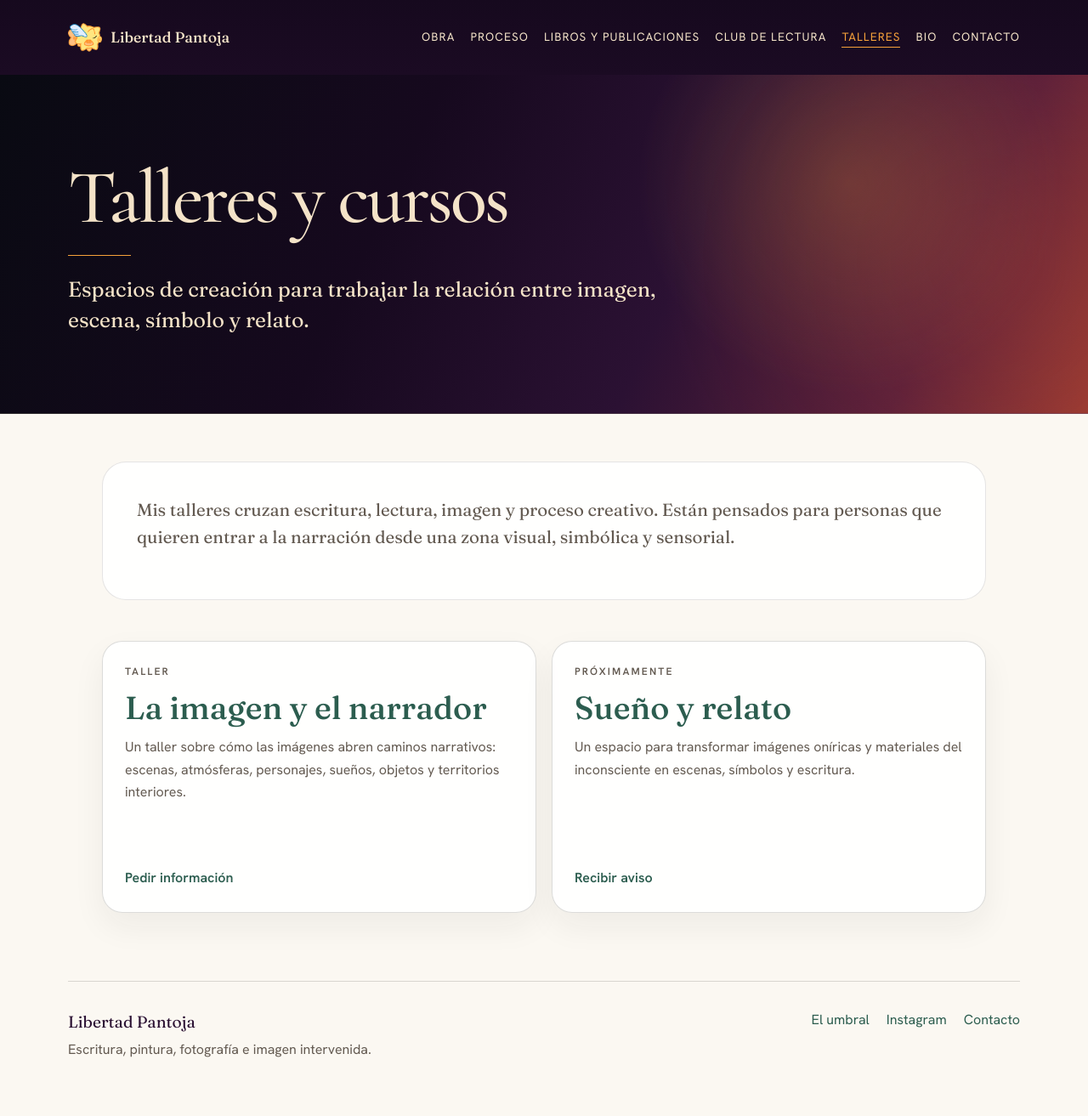
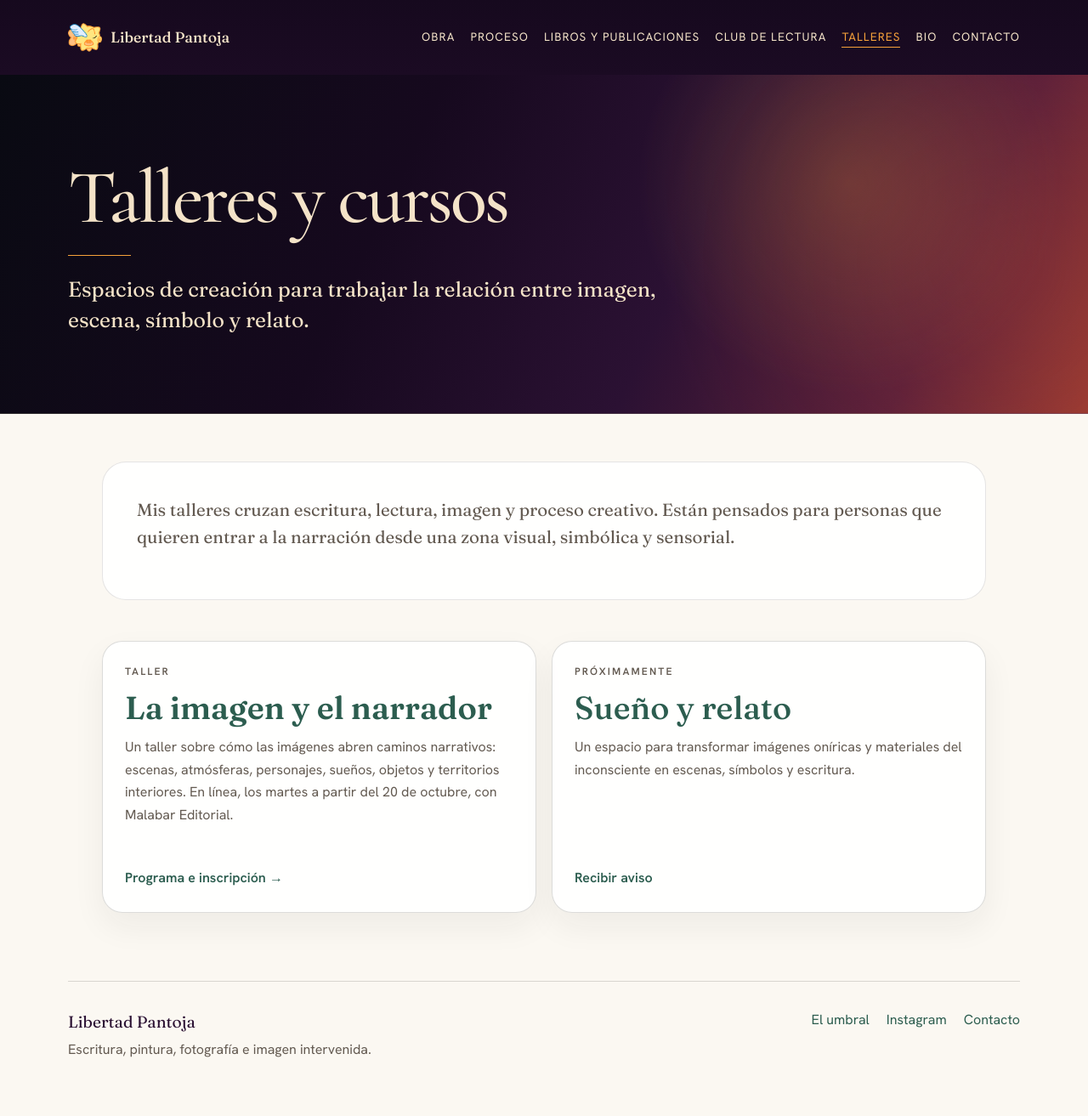
Before and after one commit to LiberPH/libertad-pantoja_site, a Jekyll site: the page built from talleres.html, in a window 1280 px wide. Shown: the whole page at 85% size. Built offline with Jekyll 4.4.1, drawn with Linux system fonts in a browser that asks for light colours.

Commit message:
Taller: objetivo general, sesión de reserva, para quién es; enlaces desde Talleres, Inicio y Proceso; tarjeta para compartir
Co-Authored-By: Claude Opus 5.5 <noreply@anthropic.com>

```diff
--- a/_catalogo/tarjetas.py
+++ b/_catalogo/tarjetas.py
@@ -28,6 +28,7 @@ TARJETAS = {
     "bio": ("assets/img/home/hero-obra.jpg", "cubrir", "Bio", "Narradora y artista visual"),
     "club": ("assets/img/obra/el-rescate-del-gato-blanco.jpg", "completa", "Club de lectura", "Los sueños y el inframundo"),
     "proceso": ("assets/img/proceso/taller.jpg", "cubrir", "Proceso", "Cómo nacen mis dibujos y fotografías"),
+    "taller-imagen-narrador": ("assets/img/proceso/referencia-alfombra.jpg", "cubrir", "Taller: La imagen y el narrador", "En línea · martes desde el 20 de octubre"),
     "talleres": ("assets/img/obra/el-rescate-del-gato-blanco.jpg", "completa", "Talleres", "Escritura, imagen y narración"),
 }
 
--- a/index.html
+++ b/index.html
@@ -92,6 +92,7 @@ title: "Inicio"
     <article class="home-mini-card">
       <h2>Talleres</h2>
       <p>Procesos creativos que integran escritura, pintura, imagen y símbolo.</p>
+      <p><strong>Inscripciones abiertas:</strong> <a href="{{ '/talleres/la-imagen-y-el-narrador/' | relative_url }}"><em>La imagen y el narrador</em></a>, en línea desde el 20 de octubre.</p>
       <a class="text-link" href="{{ '/talleres/' | relative_url }}">Ver talleres →</a>
     </article>
 
--- a/proceso.html
+++ b/proceso.html
@@ -45,6 +45,7 @@ share_alt: "Libertad Pantoja en su mesa de trabajo"
       <li><a href="{{ '/obra/' | relative_url }}#{{ 'El sueño de los peces globo' | slugify }}"><em>El sueño de los peces globo</em></a>: de ese sueño salió el pez volador de <a href="{{ site.substack }}">El umbral</a>, mi Substack, y la marca de este sitio.</li>
     </ul>
     <p class="proc-mas"><a class="text-link" href="{{ '/publicaciones/' | relative_url }}">Libros y publicaciones →</a></p>
+    <p class="proc-mas"><a class="text-link" href="{{ '/talleres/la-imagen-y-el-narrador/' | relative_url }}">Enseño este camino en el taller «La imagen y el narrador» →</a></p>
     </div>
   </section>
 
--- a/talleres.html
+++ b/talleres.html
@@ -16,12 +16,12 @@ permalink: /talleres/
 <section class="card-grid">
   <article class="feature-card large">
     <p class="card-label">Taller</p>
-    <h2>La imagen y el narrador</h2>
+    <h2><a href="{{ '/talleres/la-imagen-y-el-narrador/' | relative_url }}">La imagen y el narrador</a></h2>
     <p>
       Un taller sobre cómo las imágenes abren caminos narrativos: escenas, atmósferas, personajes,
-      sueños, objetos y territorios interiores.
+      sueños, objetos y territorios interiores. En línea, los martes a partir del 20 de octubre, con Malabar Editorial.
     </p>
-    <a href="mailto:{{ site.email }}?subject=Información%20sobre%20La%20imagen%20y%20el%20narrador">Pedir información</a>
+    <a href="{{ '/talleres/la-imagen-y-el-narrador/' | relative_url }}">Programa e inscripción →</a>
   </article>
 
   <article class="feature-card large">
```
Also changed, not shown: talleres/la-imagen-y-el-narrador.html (+8 -7 lines), assets/img/compartir/taller-imagen-narrador.jpg (added).
